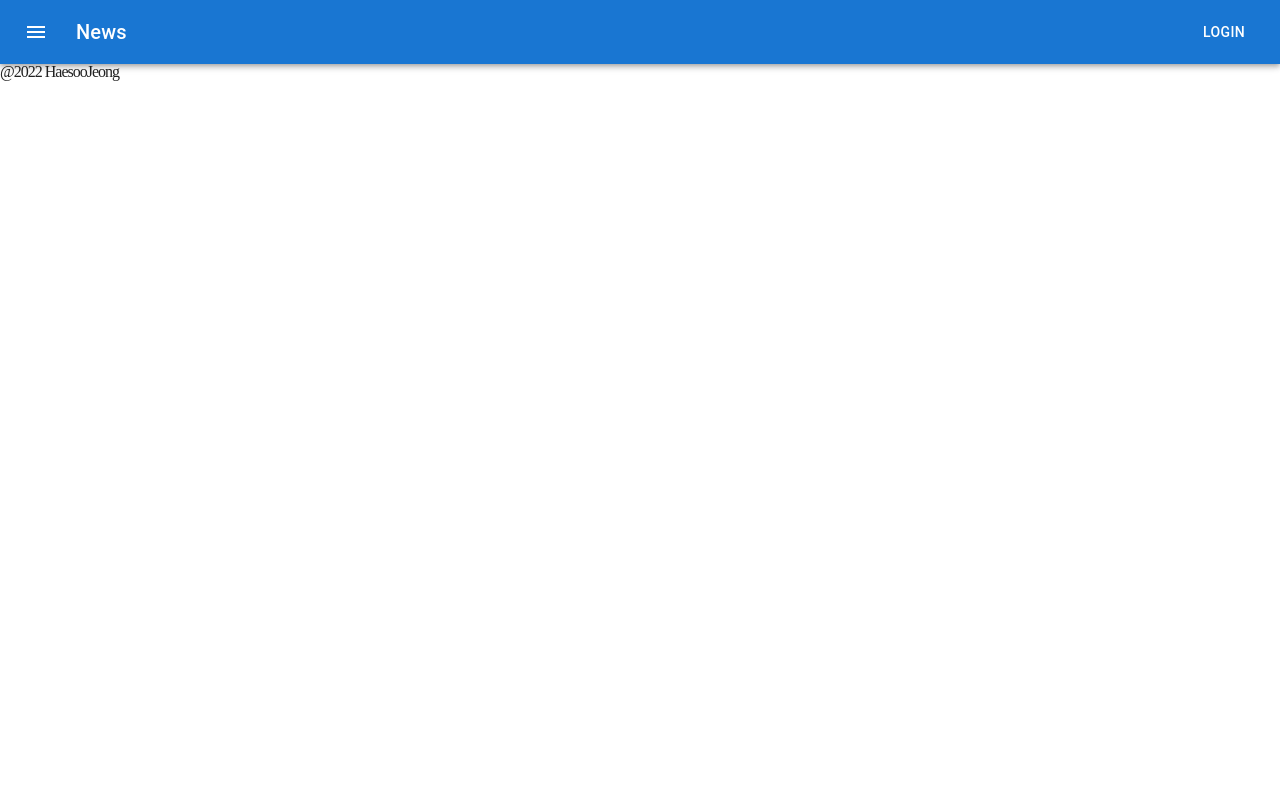
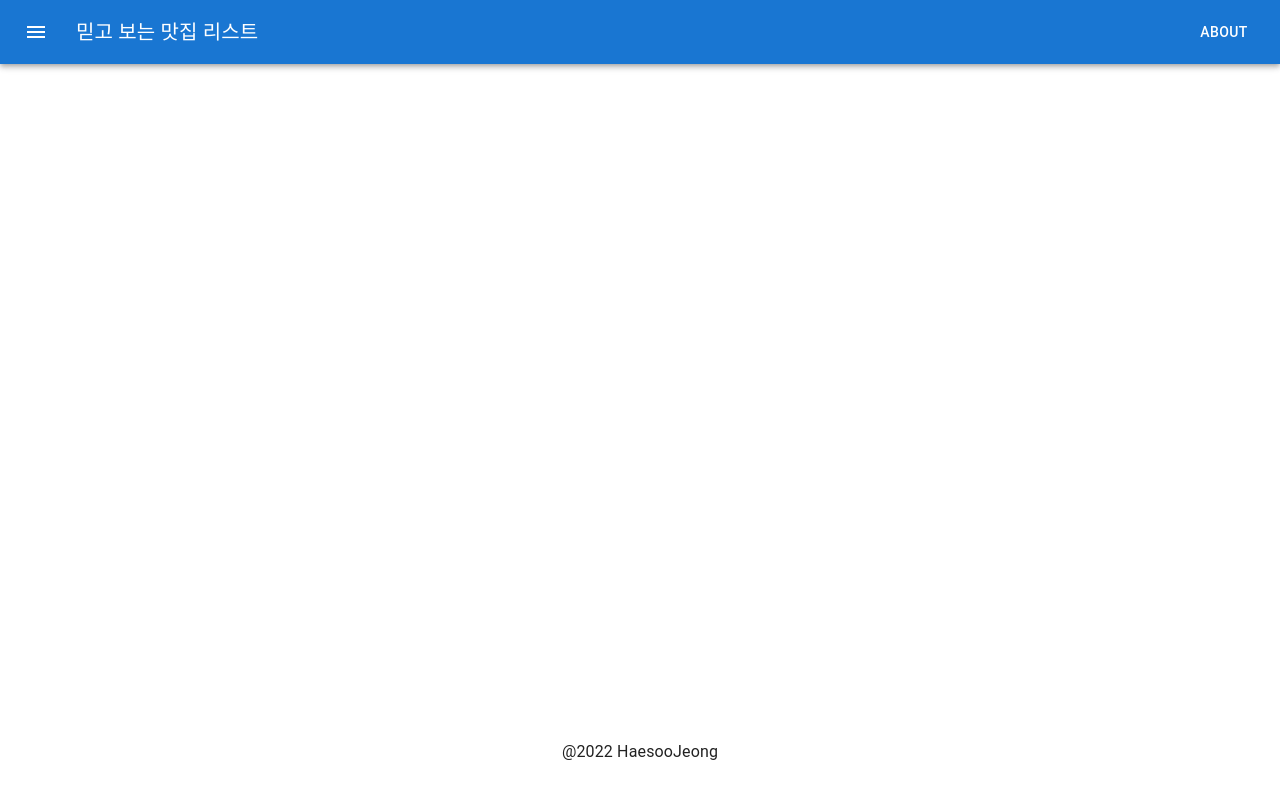
Before and after one commit to wjdgotn77/awesome-food-store, a Next.js app: page / in a window 1280 px wide. Built offline with nearby package versions, Linux system fonts and the light colour scheme.

Commit message:
Add: WIP - about 페이지

```diff
--- a/components/Footer.js
+++ b/components/Footer.js
@@ -1,3 +1,13 @@
+import styled from "styled-components";
+
 export default function Footer() {
-  return <div>@2022 HaesooJeong</div>;
+  return <Container>@2022 HaesooJeong</Container>;
 }
+
+const Container = styled.div`
+  position: absolute;
+  bottom: 0;
+  height: 60px;
+  width: 100%;
+  text-align: center;
+`;
--- a/components/Header.js
+++ b/components/Header.js
@@ -1,3 +1,4 @@
+import Link from "next/link";
 import * as React from "react";
 import AppBar from "@mui/material/AppBar";
 import Box from "@mui/material/Box";
@@ -6,11 +7,12 @@ import Typography from "@mui/material/Typography";
 import Button from "@mui/material/Button";
 import IconButton from "@mui/material/IconButton";
 import MenuIcon from "@mui/icons-material/Menu";
+import styled from "styled-components";
 
 export default function Header() {
   return (
     <Box sx={{ flexGrow: 1 }}>
-      <AppBar position="static">
+      <StyledAppBar position="static">
         <Toolbar>
           <IconButton
             size="large"
@@ -22,11 +24,17 @@ export default function Header() {
             <MenuIcon />
           </IconButton>
           <Typography variant="h6" component="div" sx={{ flexGrow: 1 }}>
-            News
+            믿고 보는 맛집 리스트
           </Typography>
-          <Button color="inherit">Login</Button>
+          <Link href={"/about"} passHref>
+            <Button color="inherit">About</Button>
+          </Link>
         </Toolbar>
-      </AppBar>
+      </StyledAppBar>
     </Box>
   );
 }
+
+const StyledAppBar = styled(AppBar)`
+  background: ${({ theme }) => theme.dark};
+`;
--- /dev/null
+++ b/db.json
@@ -0,0 +1,19 @@
+{
+  "posts": [
+    {
+      "id": 1,
+      "title": "json-server",
+      "author": "typicode"
+    }
+  ],
+  "comments": [
+    {
+      "id": 1,
+      "body": "some comment",
+      "postId": 1
+    }
+  ],
+  "profile": {
+    "name": "typicode"
+  }
+}
--- a/styles/GlobalStyle.js
+++ b/styles/GlobalStyle.js
@@ -1,9 +1,10 @@
-import { createGlobalStyle } from 'styled-components';
-import reset from 'styled-reset';
+import { createGlobalStyle } from "styled-components";
+import reset from "styled-reset";
 
 export const GlobalStyle = createGlobalStyle`
   html,
   body {
+    height: 100%;
     padding: 0;
     margin: 0;
     letter-spacing: -1px;
--- a/styles/globals.css
+++ /dev/null
@@ -1,16 +0,0 @@
-html,
-body {
-  padding: 0;
-  margin: 0;
-  font-family: -apple-system, BlinkMacSystemFont, Segoe UI, Roboto, Oxygen,
-    Ubuntu, Cantarell, Fira Sans, Droid Sans, Helvetica Neue, sans-serif;
-}
-
-a {
-  color: inherit;
-  text-decoration: none;
-}
-
-* {
-  box-sizing: border-box;
-}
--- a/styles/theme.js
+++ b/styles/theme.js
@@ -1,26 +1,37 @@
 export const colors = {
-  black: '#000',
-  dark: '#191a20',
-  primary: '#3f4150',
-  secondary: '#8c8d96',
-  tertiary: '#757575',
-  placeholder: '#BDBDBD',
-  border: '#e0e2e7',
-  background: '#f7f8fa',
+  black: "#000",
+  dark: "#191a20",
+  primary: "#3f4150",
+  secondary: "#8c8d96",
+  tertiary: "#757575",
+  placeholder: "#BDBDBD",
+  border: "#e0e2e7",
+  background: "#f7f8fa",
 };
 
 export const display = {
-  flexBox: (direction = 'row', align = 'center', justify = 'center') => `
+  rowFlexBox: (direction = "row", align = "center", justify = "center") => `
     display: flex;
     flex-direction: ${direction};
     align-items: ${align};
     justify-content: ${justify};
   `,
+
+  columnFlexBox: (
+    direction = "column",
+    align = "center",
+    justify = "center",
+  ) => `
+  display: flex;
+  flex-direction: ${direction};
+  align-items: ${align};
+  justify-content: ${justify};
+`,
 };
 
 export const position = {
-  centerX: (type = 'absolute') => {
-    if (type === 'absolute' || type === 'fixed')
+  centerX: (type = "absolute") => {
+    if (type === "absolute" || type === "fixed")
       return `
         position: ${type};
         left: 50%;
@@ -29,8 +40,8 @@ export const position = {
     return;
   },
 
-  centerY: (type = 'absolute') => {
-    if (type === 'absolute' || type === 'fixed')
+  centerY: (type = "absolute") => {
+    if (type === "absolute" || type === "fixed")
       return `
         position: ${type};
         top: 50%;
@@ -39,8 +50,8 @@ export const position = {
     return;
   },
 
-  center: (type = 'absolute') => {
-    if (type === 'absolute' || type === 'fixed')
+  center: (type = "absolute") => {
+    if (type === "absolute" || type === "fixed")
       return `
         position: ${type};
         left: 50%;
```
Also changed, not shown: pages/about.js (+35 -1 lines).
